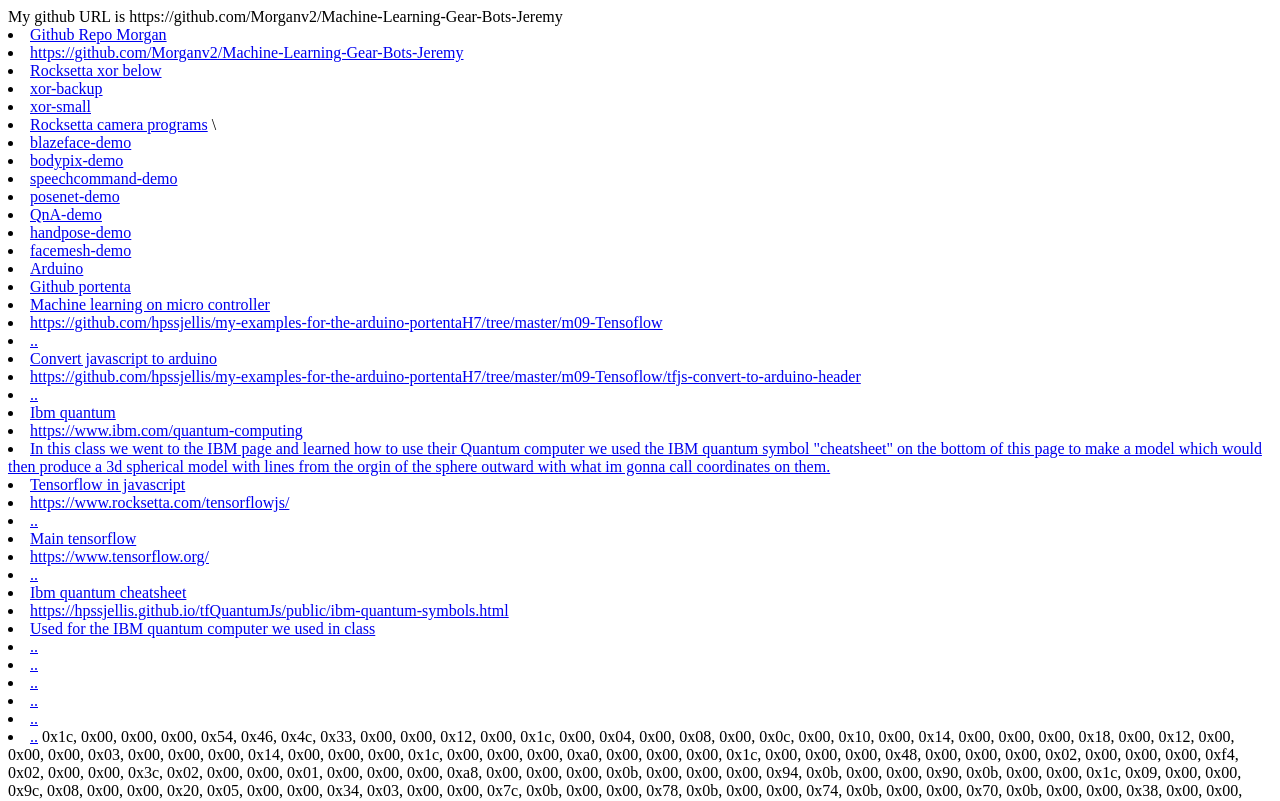
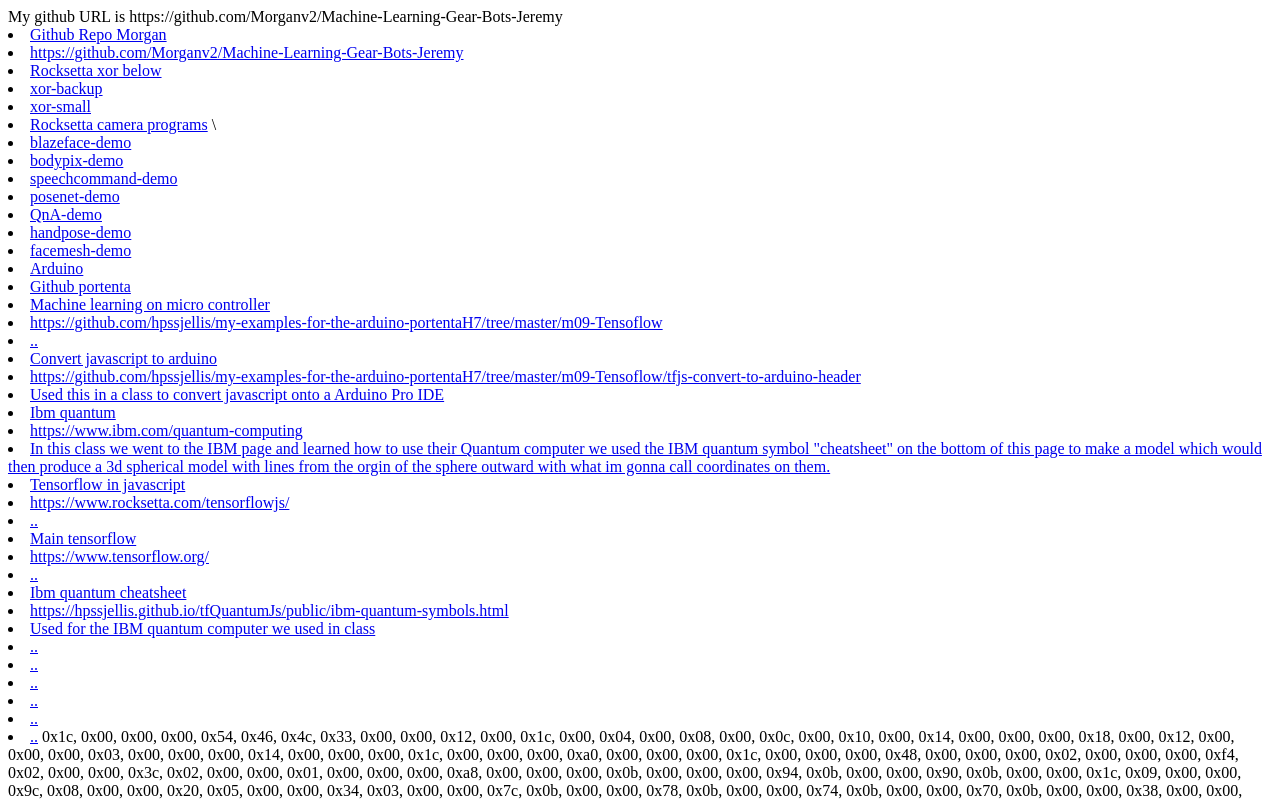
Before and after one commit to Morganv2/Machine-Learning-Gear-Bots-Jeremy, a plain HTML site: page public/index.html in a window 1280 px wide. Shown: the top 801 px of the page. Drawn offline with Linux system fonts and the light colour scheme.

Commit message:
Update index.html

```diff
--- a/public/index.html
+++ b/public/index.html
@@ -26,7 +26,7 @@
 
                             <li> <a href="...">Convert javascript to arduino</a>
                             <li> <a href="https://github.com/hpssjellis/my-examples-for-the-arduino-portentaH7/tree/master/m09-Tensoflow/tfjs-convert-to-arduino-header">https://github.com/hpssjellis/my-examples-for-the-arduino-portentaH7/tree/master/m09-Tensoflow/tfjs-convert-to-arduino-header</a>
-                             <li> <a href="...">..</a>
+                             <li> <a href="...">Used this in a class to convert javascript onto a Arduino Pro IDE</a>
 
                                 <li> <a href="...">Ibm quantum</a>
                                 <li> <a href="https://www.ibm.com/quantum-computing">https://www.ibm.com/quantum-computing</a>
```
